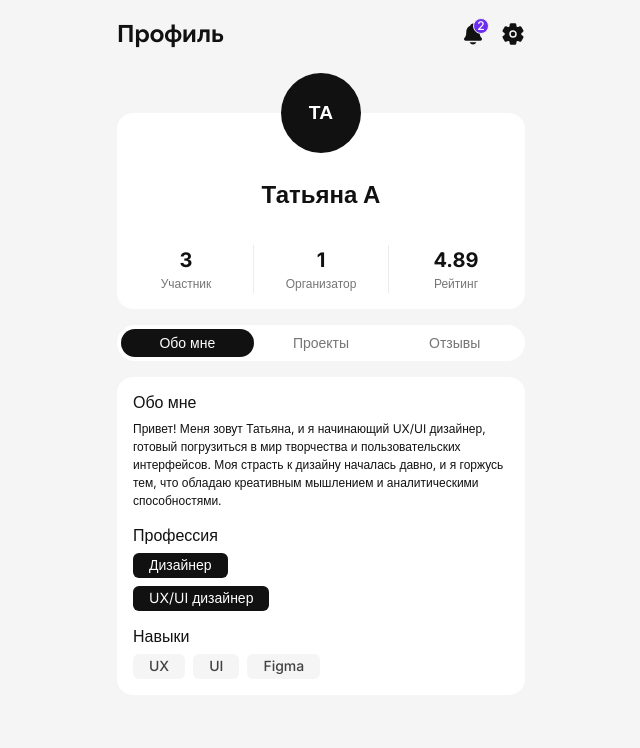
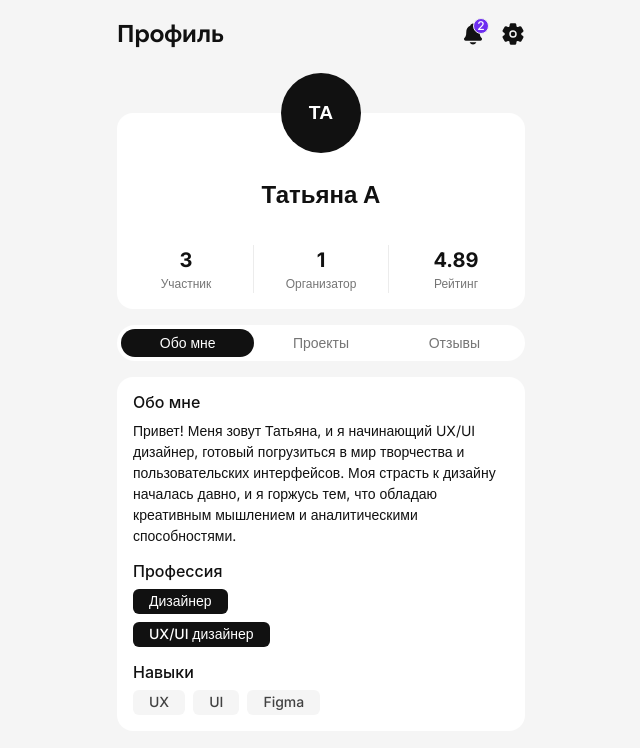
Before and after one commit to habralab/sapphire-team-front, a React (Vite) app: page /profile in a window 1280 px wide. Shown: the top 748 px of the page, without its empty margins (319-959 px from the left). Built offline with nearby package versions, Linux system fonts and the light colour scheme; a web font is replaced by a local one.

Commit message:
fix: правка шрифтов

```diff
--- a/src/entities/profile/AboutMe/AboutMe.tsx
+++ b/src/entities/profile/AboutMe/AboutMe.tsx
@@ -25,7 +25,7 @@ export function AboutMe() {
     >
       <Flex direction="column" gap={2}>
         <SText variant="h2">Обо мне</SText>
-        <SText variant="info">{testText}</SText>
+        <SText>{testText}</SText>
       </Flex>
       <Flex direction="column" gap={2}>
         <SText variant="h2">Профессия</SText>
--- a/src/entities/profile/ProfileCard/UserInfo.tsx
+++ b/src/entities/profile/ProfileCard/UserInfo.tsx
@@ -15,7 +15,7 @@ export function UserInfo(props: UserInfoType) {
       <Text fontWeight="bold" fontSize="xl">
         {count}
       </Text>
-      <SText variant="small">{section}</SText>
+      <SText variant="caption">{section}</SText>
     </Box>
   );
 }
--- a/src/entities/profile/Reviews/Reviews.tsx
+++ b/src/entities/profile/Reviews/Reviews.tsx
@@ -13,7 +13,7 @@ export function Reviews(props: ReviewType) {
   return (
     <VStack align="stretch" spacing={0} p={4} mb={4} borderRadius="2xl" bg="white">
       <Flex align="center" justifyContent="space-between">
-        <SText variant="date">3 сентября 2022</SText>
+        <SText variant="caption">3 сентября 2022</SText>
         {rating}
       </Flex>
       <Flex direction="column" py={3} gap={1}>
@@ -21,7 +21,7 @@ export function Reviews(props: ReviewType) {
         <SText variant="caption">Участник проекта</SText>
         <SLink to="#">Сервис онлайн-образования</SLink>
       </Flex>
-      <SText variant="info">
+      <SText>
         Все прошло отлично. Спасибо Денису за оперативность. Организация на высшем уровне.
         Показал, рассказал все по уму.
       </SText>
--- a/src/shared/config/theme/theme.ts
+++ b/src/shared/config/theme/theme.ts
@@ -34,13 +34,11 @@ const Tabs = defineMultiStyleConfig({
         display: 'flex',
         alignItems: 'center',
         justifyContent: 'space-between',
-        gap: 'px',
       },
       tab: {
         h: '7',
         color: 'gray.600',
         fontSize: 'sm',
-        fontWeight: 'normal',
         borderRadius: 'full',
         flex: '1',
         _selected: { color: 'white', bg: 'gray.900' },
@@ -85,6 +83,7 @@ export const basicTheme = extendTheme({
   styles: {
     global: {
       body: {
+        fontSize: 'sm',
         color: 'gray.900',
         bg: 'gray.100',
       },
--- a/src/shared/ui/SLink/SLink.tsx
+++ b/src/shared/ui/SLink/SLink.tsx
@@ -5,7 +5,7 @@ import { Link as ReactLink, LinkProps } from 'react-router-dom';
 export function SLink(props: LinkProps) {
   return (
     <Flex align="center" gap={1} color="purple.600">
-      <Link as={ReactLink} {...props} fontSize="xs" />
+      <Link as={ReactLink} {...props} />
       <Icon as={FiArrowUpRight} w={4} h={4} />
     </Flex>
   );
--- a/src/shared/ui/STag/STag.tsx
+++ b/src/shared/ui/STag/STag.tsx
@@ -13,8 +13,8 @@ export function STag(props: TagType) {
   return (
     <Flex direction={mainTag && 'column'} align={mainTag && 'start'} wrap="wrap" gap={2}>
       {mainTag?.map((tag) => (
-        <Tag key={tag} bg="gray.900" color="white" py={1} px={4}>
-          <SText variant="white" as="h3">
+        <Tag key={tag} bg="gray.900" py={1} px={4}>
+          <SText color="white" as="h3">
             {tag}
           </SText>
         </Tag>
--- a/src/shared/ui/SText/SText.tsx
+++ b/src/shared/ui/SText/SText.tsx
@@ -1,22 +1,16 @@
-import { Heading, Text } from '@chakra-ui/react';
+import { Heading, Text, TextProps } from '@chakra-ui/react';
 
 type Heading = 'h1' | 'h2' | 'h3';
+type Variants = 'h1' | 'h2' | 'h3' | 'h4' | 'caption';
 
-interface TextType {
+type STextProps = {
   children: string;
-  variant?: 'h1' | 'h2' | 'h3' | 'h4' | 'date' | 'small' | 'info' | 'white' | 'caption';
+  variant?: Variants;
   as?: Heading;
-}
+} & TextProps;
 
-export function SText(props: TextType) {
-  const { children, variant, as } = props;
-
-  const styles = {
-    fontSize: 'sm',
-    fontWeight: 'normal',
-    fontFamily: `'Inter', sans-serif`,
-    color: 'gray.900',
-  };
+function getStyles(variant?: Variants) {
+  const styles: TextProps = {};
 
   switch (variant) {
     case 'h1':
@@ -29,50 +23,32 @@ export function SText(props: TextType) {
       styles.fontWeight = 'medium';
       break;
     case 'h3':
+      styles.fontSize = 'sm';
       styles.fontWeight = 'medium';
       break;
     case 'h4':
       styles.fontSize = 'xs';
       styles.fontWeight = 'medium';
       break;
-    case 'white':
-      styles.color = 'white';
-      break;
-    case 'small':
-    case 'date':
+    case 'caption':
       styles.fontSize = 'xs';
       styles.color = 'gray.600';
       break;
-    case 'info':
-      styles.fontSize = 'xs';
-      break;
-    case 'caption':
-      styles.fontSize = '10px';
-      styles.color = 'gray.600';
-      break;
-    default:
-      styles;
   }
+  return styles;
+}
+
+export function SText(props: STextProps) {
+  const { children, variant, as, ...others } = props;
 
   return (
     <>
       {variant?.startsWith('h') ? (
-        <Heading
-          fontSize={styles.fontSize}
-          fontFamily={styles.fontFamily}
-          fontWeight={styles.fontWeight}
-          color={styles.color}
-          as={as ?? (variant as Heading)}
-        >
+        <Heading {...getStyles(variant)} as={as ?? (variant as Heading)} {...others}>
           {children}
         </Heading>
       ) : (
-        <Text
-          fontSize={styles.fontSize}
-          fontFamily={styles.fontFamily}
-          fontWeight={styles.fontWeight}
-          color={styles.color}
-        >
+        <Text {...getStyles(variant)} {...others}>
           {children}
         </Text>
       )}
```
